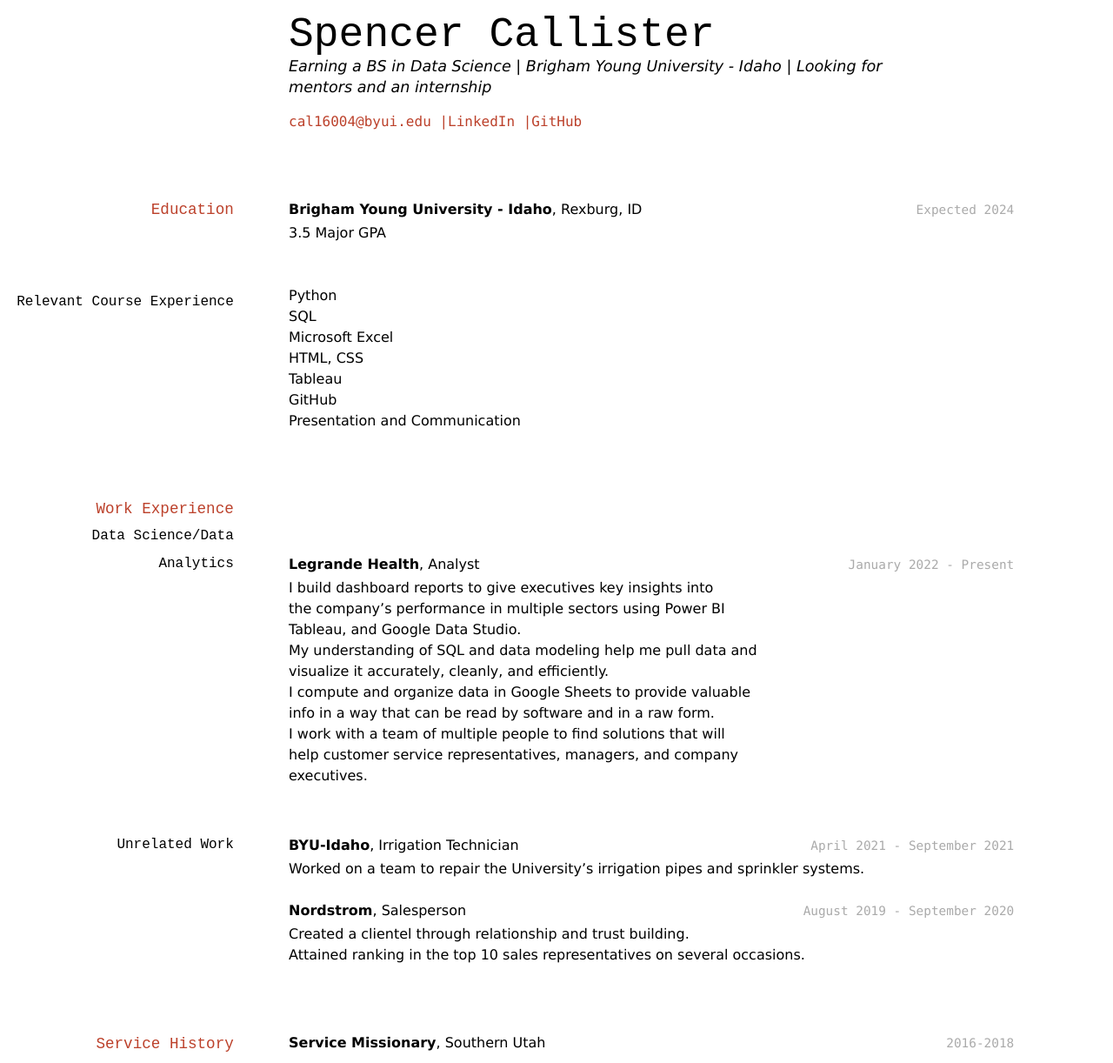
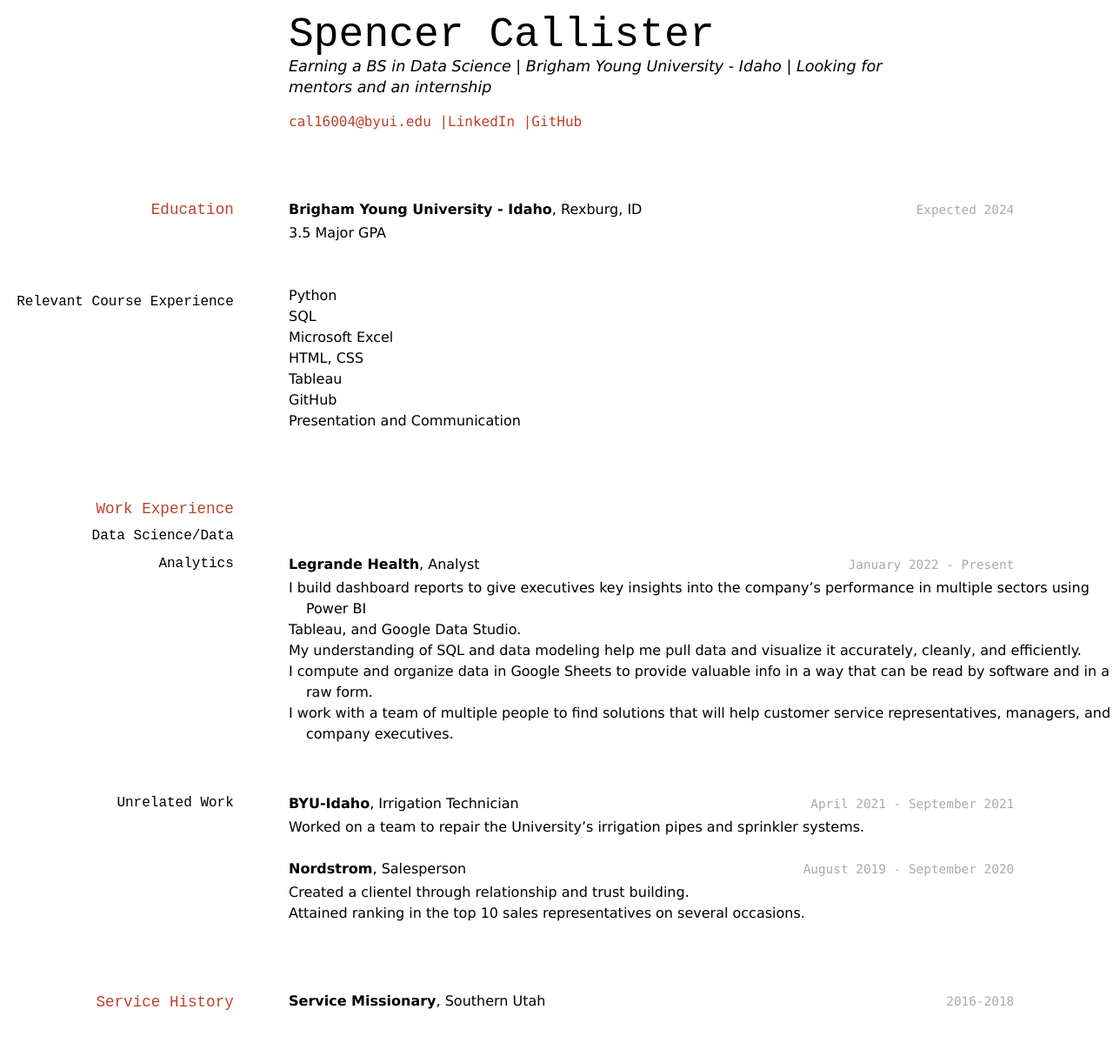
Before and after one commit to spencercallister/callister-resume, a Jekyll site: the page built from docs/index.md, in a window 1280 px wide. Shown: the whole page at 87% size. Built offline with Jekyll 4.4.1, drawn with Linux system fonts in a browser that asks for light colours; after the commit the page ends 1174 px from its top, so only the background shows below that.

Commit message:
final update

```diff
--- a/docs/index.md
+++ b/docs/index.md
@@ -37,15 +37,15 @@ __Brigham Young University - Idaho__, Rexburg, ID
 __Legrande Health__, Analyst
 
 - I build dashboard reports to give executives key insights into
-- the company's performance in multiple sectors using Power BI
+the company's performance in multiple sectors using Power BI
 - Tableau, and Google Data Studio.
 - My understanding of SQL and data modeling help me pull data and
-- visualize it accurately, cleanly, and efficiently.
+visualize it accurately, cleanly, and efficiently.
 - I compute and organize data in Google Sheets to provide valuable
-- info in a way that can be read by software and in a raw form.
+info in a way that can be read by software and in a raw form.
 - I work with a team of multiple people to find solutions that will
-- help customer service representatives, managers, and company
-- executives.
+help customer service representatives, managers, and company
+executives.
 
 ### Unrelated Work
 
```
